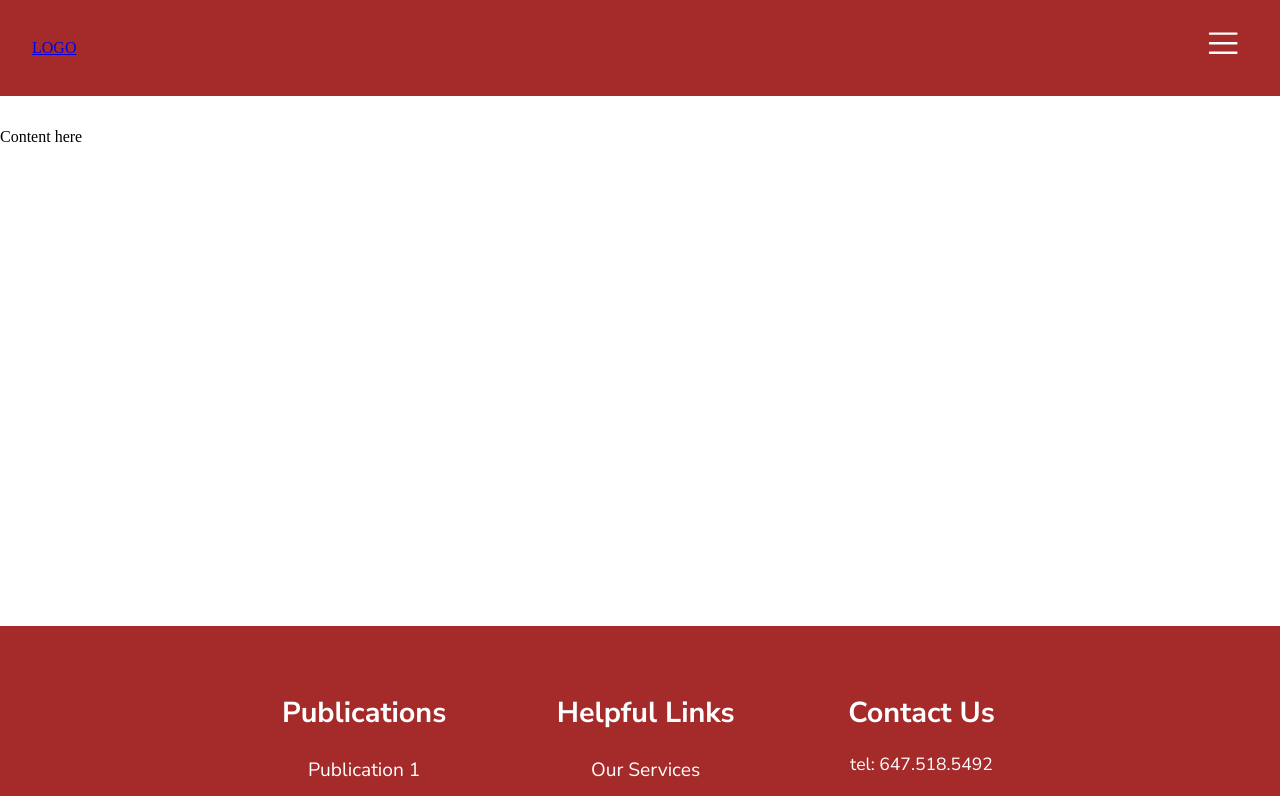
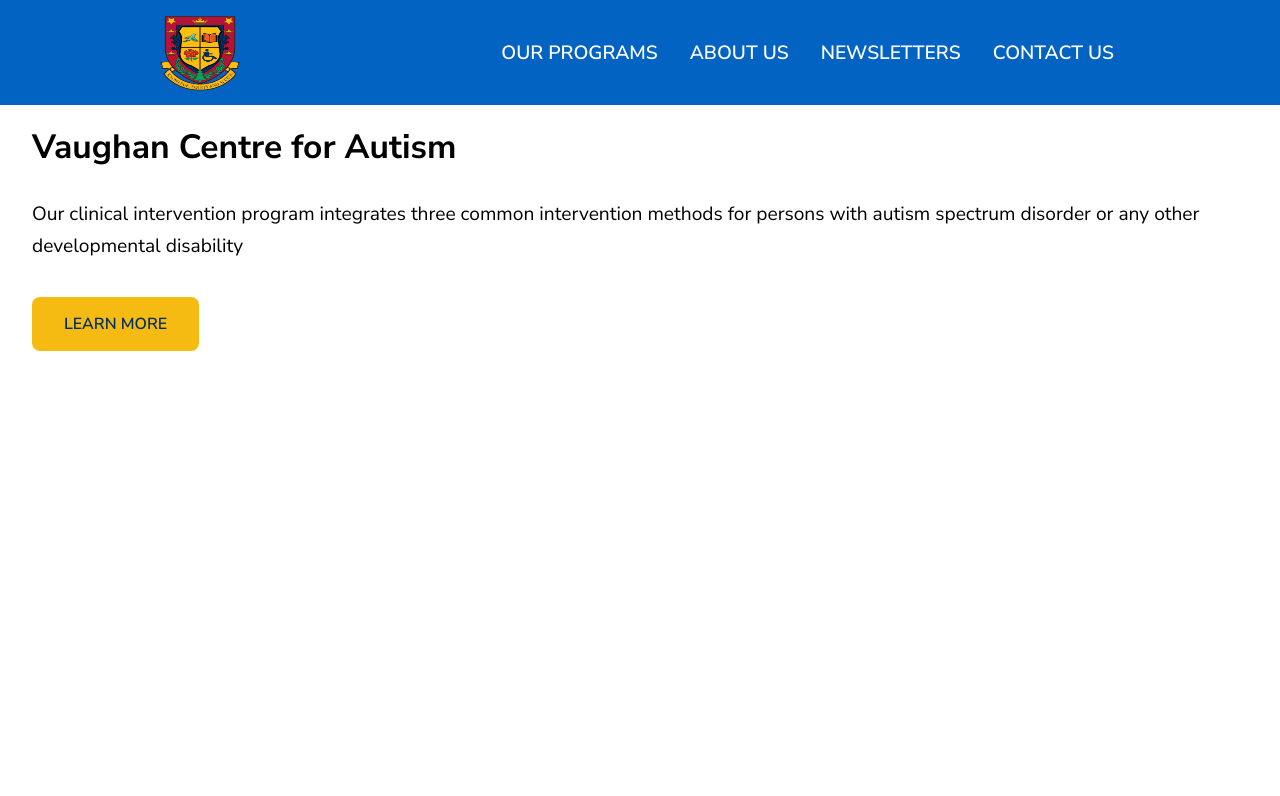
Before and after one commit to oseivale/vaughan-centre-for-autism, a Next.js app: page / in a window 1280 px wide. Shown: the top 796 px of the page. Built offline with nearby package versions, Linux system fonts and the light colour scheme; a web font is replaced by a local one.

Commit message:
wip: hero banner start, and layout styling

```diff
--- a/src/components/Footer/Footer.js
+++ b/src/components/Footer/Footer.js
@@ -1,12 +1,17 @@
 import Link from "next/link"
+import Image from "next/image";
 import style from './Footer.module.css'
-import { arimo, nunito_sans, shantell_sans, grupo, staatliches } from '../../fonts/fonts'
+import { arimo, nunito_sans, shantell_sans, grupo, staatliches } from '../../fonts/fonts';
+import img from '/public/Final.gif';
 
 export function Footer({ footerLinks, publications }) {
     return (
         <footer className={`${style.footerContainer} ${nunito_sans.className}`}>
             <div className={style.footerWrapper}>
                 <div>
+                    <Image width={200} height={200} alt='' src={img} />
+                </div>
+                {/* <div>
                     <h1>Publications</h1>
                     <ul className={style.linkWrapper}>
                         {publications.map(publication => {
@@ -17,7 +22,7 @@
                             )
                         })}
                     </ul>
-                </div>
+                </div> */}
                 <div>
                     <h1>Helpful Links</h1>
                     <ul className={style.linkWrapper}>
--- a/src/components/Footer/Footer.module.css
+++ b/src/components/Footer/Footer.module.css
@@ -1,7 +1,7 @@
 .footerContainer{
     position: relative;
     top: 60vh;
-    background-color: brown;
+    background-color: var(--brand-light-blue);
     display: flex;
     flex-direction: column;
     align-items: center;
@@ -10,7 +10,8 @@
 
 .footerWrapper{
     margin: 0 auto;
-    max-width: 980px;
+    max-width: 580px;
+    flex: 4 1 auto;
     width: 100%;
     display: flex;
     flex-direction: column;
@@ -55,19 +56,26 @@
 }
 
 @media screen and (min-width: 740px) {
+
+
     .footerWrapper{
         margin: 0 auto;
-        max-width: 980px;
+        max-width: 1280px;
+        flex: 1 1 0;
         width: 100%;
         display: flex;
         flex-direction: row;
         align-items: flex-start;
         justify-content: center;
-        text-align: center;
+        text-align: left;
+    }
+
+    .footerWrapper div {
+        margin: 0 3.5rem;
     }
 
     .linkWrapper{
         list-style-type: none;
-        padding: 0 3.5rem;
+        /* margin: 0 3.5rem; */
     }
 }
--- /dev/null
+++ b/src/components/HeroBanner/HeroBanner.js
@@ -0,0 +1,16 @@
+import Link from "next/link"
+import { arimo, nunito_sans, shantell_sans, grupo, staatliches } from '../../fonts/fonts'
+import style from './HeroBanner.module.css';
+
+export function HeroBanner() {
+
+    return (
+        <section className={`${style.heroContainer} ${nunito_sans.className}`}>
+            <div>
+                <h1>Vaughan Centre for Autism</h1>
+                <p>Our clinical intervention program integrates three common intervention methods for persons with autism spectrum disorder or any other developmental disability</p>
+                <Link className={'btnPrimary'} href='#'>Learn More</Link>
+            </div>
+        </section>
+    )
+}
--- /dev/null
+++ b/src/components/HeroBanner/HeroBanner.module.css
@@ -0,0 +1,12 @@
+.heroContainer {
+    padding: 2rem;
+}
+
+.heroContainer h1 {
+    font-size: 2.1rem;
+}
+
+.heroContainer p {
+    line-height: 32px;
+    font-size: 1.2rem;
+}
--- a/src/components/MainNav/MainNav.js
+++ b/src/components/MainNav/MainNav.js
@@ -4,6 +4,8 @@
 import { Close } from '../../icons/close'
 import { Hamburger } from '../../icons/hamburger'
 import { arimo, nunito_sans, shantell_sans, grupo, staatliches } from '../../fonts/fonts'
+import Image from 'next/image';
+import img from '/public/Final.gif';
 
 export function MainNav({ navLinks }) {
     const [open, setOpen] = useState(false)
@@ -13,9 +15,10 @@
     }
 
     return (
+        <>
             <nav className={`${style.navContainer} ${open ? style.open : style.close} `}>
                 <div className={style.mobileNavWrapper}>
-                <Link href='#'>LOGO</Link>
+                    <Link className={style.navLogo} href='/'><Image width={100} height={100} alt='' src={img} /></Link>
                     <button onClick={toggleOpen}>{open ? <Close /> : <Hamburger />}</button>
                 </div>
                 {open && (
@@ -30,7 +33,22 @@
                         })}
                     </ul>
                 )}
+            </nav>
+            <nav className={style.mobileNavContainer}>
+                <div className={style.navWrapper}>
+                    <Link className={style.navLogo} href='/'><Image width={100} height={100} alt='' src={img} /></Link>
+                    <ul>
+                        {navLinks.map(navLink => {
+                            return (
+                                <li className={nunito_sans.className} key=''>
+                                    <Link href={navLink.path}>{navLink.label}</Link>
+                                </li>
+                            )
+                        })}
+                    </ul>
+                </div>
+            </nav>
+        </>
 
-        </nav>
     )
 }
--- a/src/components/MainNav/MainNav.module.css
+++ b/src/components/MainNav/MainNav.module.css
@@ -6,15 +6,20 @@
     z-index: 2;
 }
 
+.navWrapper{
+    display: none;
+}
+
 .mobileNavWrapper {
     display: flex;
     width: auto;
     align-items: center;
-    background-color: brown;
+    background-color: var(--brand-light-blue);
     height: 8vh;
     justify-content: space-between;
     z-index: 2;
     padding: 1rem 2rem;
+
 }
 
 .mobileNavWrapper button {
@@ -26,15 +31,13 @@
 
 .open{
     height: 100vh;
-    background-color: brown;
-    /* transition: height 1000ms; */
+    background-color: var(--brand-light-blue);
     animation: expandMobileNav 450ms ease-in-out;
 }
 
 .close {
     height: 8vh;
-    background-color: brown;
-    /* transition: height 1000ms; */
+    background-color: var( --brand-light-blue);
     animation: collapseMobileNav 450ms ease-in-out;
 }
 
@@ -42,11 +45,13 @@
     display: flex;
     flex-direction: column;
     align-items: center;
-    padding: 0;
+    padding: 1rem;
+    /* border-top: 1px solid rgba(229, 231, 233, 50%); */
 }
 
 .mobileNavLinkWrapper li {
     list-style-type: none;
+
 }
 
 .mobileNavLinkWrapper a {
@@ -55,6 +60,12 @@
     display: inline-block;
     margin: 1rem 0;
     color: #fff;
+    animation: fadeIn 450ms ease-in-out;
+}
+
+.navLogo {
+    position: relative;
+    top: 1rem;
 }
 
 @keyframes expandMobileNav {
@@ -66,6 +77,15 @@
     }
 }
 
+@keyframes fadeIn {
+    from {
+        opacity: 0;
+    }
+    to {
+        opacity: 1;
+    }
+}
+
 @keyframes collapseMobileNav {
     from {
         height: 100vh;
@@ -74,3 +94,52 @@
         height: 8vh;
     }
 }
+
+@media screen and (min-width: 740px) {
+    .mobileNavWrapper, .open, .close {
+        display: none;
+    }
+
+    .mobileNavContainer {
+        position: fixed;
+        top: 0;
+        left: 0;
+        width: 100%;
+        z-index: 2;
+        background-color: var( --brand-light-blue);
+    }
+
+    .navContainer {
+        height: auto;
+    }
+
+    .navWrapper {
+        display: flex;
+        width: auto;
+        align-items: center;
+        background-color: var(--brand-light-blue);
+        justify-content: space-between;
+        z-index: 2;
+        max-width: 980px;
+        margin: 0 auto;
+        width: 100%;
+    }
+
+    .navWrapper ul {
+        display: flex;
+    }
+
+    .navWrapper a {
+        text-decoration: none;
+        color: var(--brand-white);
+        font-size: 1.2rem;
+        text-transform: uppercase;
+        font-weight: 600;
+    }
+
+    .navWrapper li {
+        list-style-type: none;
+        margin: 0 1rem;
+    }
+
+}
--- a/src/pages/index.js
+++ b/src/pages/index.js
@@ -5,14 +5,15 @@
 import { MainNav } from '@/components/MainNav/MainNav'
 import { footerData, publications, mainNavLinks } from "../components/data";
 import { arimo, nunito_sans, shantell_sans, grupo, staatliches } from '../fonts/fonts'
-import { Layout } from '@/components/Layout/Layout'
+import { Layout } from '@/components/Layout/Layout';
+import { HeroBanner } from '@/components/HeroBanner/HeroBanner';
 
 const inter = Inter({ subsets: ["latin"] });
 
 export default function Home() {
   return (
     <Layout>
-      {'Content here'}
+      <HeroBanner />
     </Layout>
   );
 }
--- a/src/styles/globals.css
+++ b/src/styles/globals.css
@@ -1,4 +1,27 @@
 body {
   margin: 0;
-  padding-top: 8rem;
+  margin-top: 4rem;
 }
+
+:root {
+  /* Brand Pallette */
+  --brand-red: #c11b33;
+  --brand-navy: #012d59;
+  --brand-light-blue: #0263C3;
+  --brand-white: #ffffff;
+  --brand-black: #000000;
+  --brand-green: #24a062;
+  --brand-yellow: #f6bb12;
+}
+
+.btnPrimary{
+  background-color: var( --brand-yellow);
+  padding: 1rem 2rem;
+  text-transform: uppercase;
+  color: var(--brand-navy);
+  text-decoration: none;
+  font-weight: 600;
+  display: inline-block;
+  margin-top: 1rem;
+  border-radius: 8px;
+}
```
Also changed, not shown: public/Final.gif (added). Lines whose indentation alone changed are shown as unchanged.
